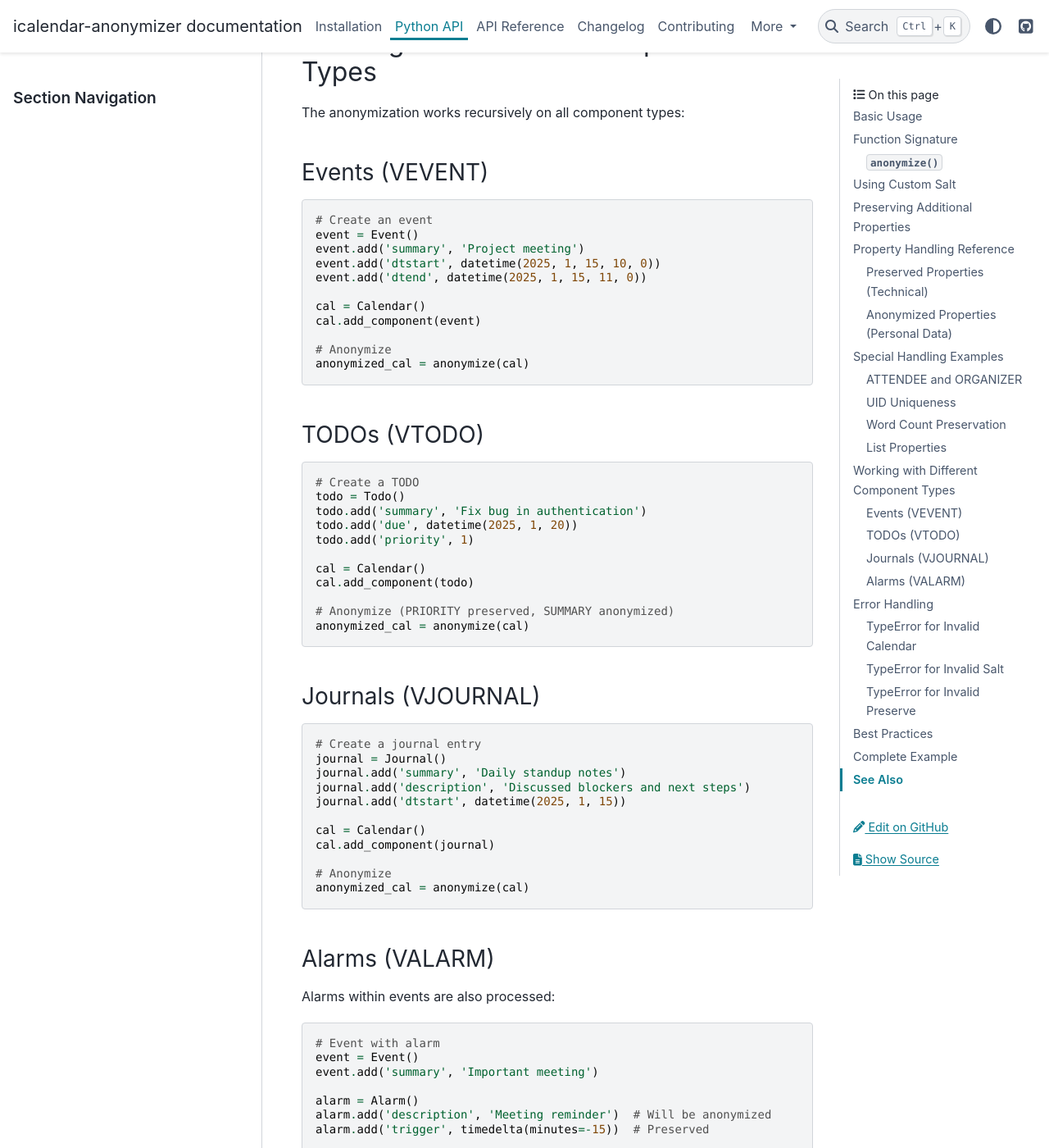
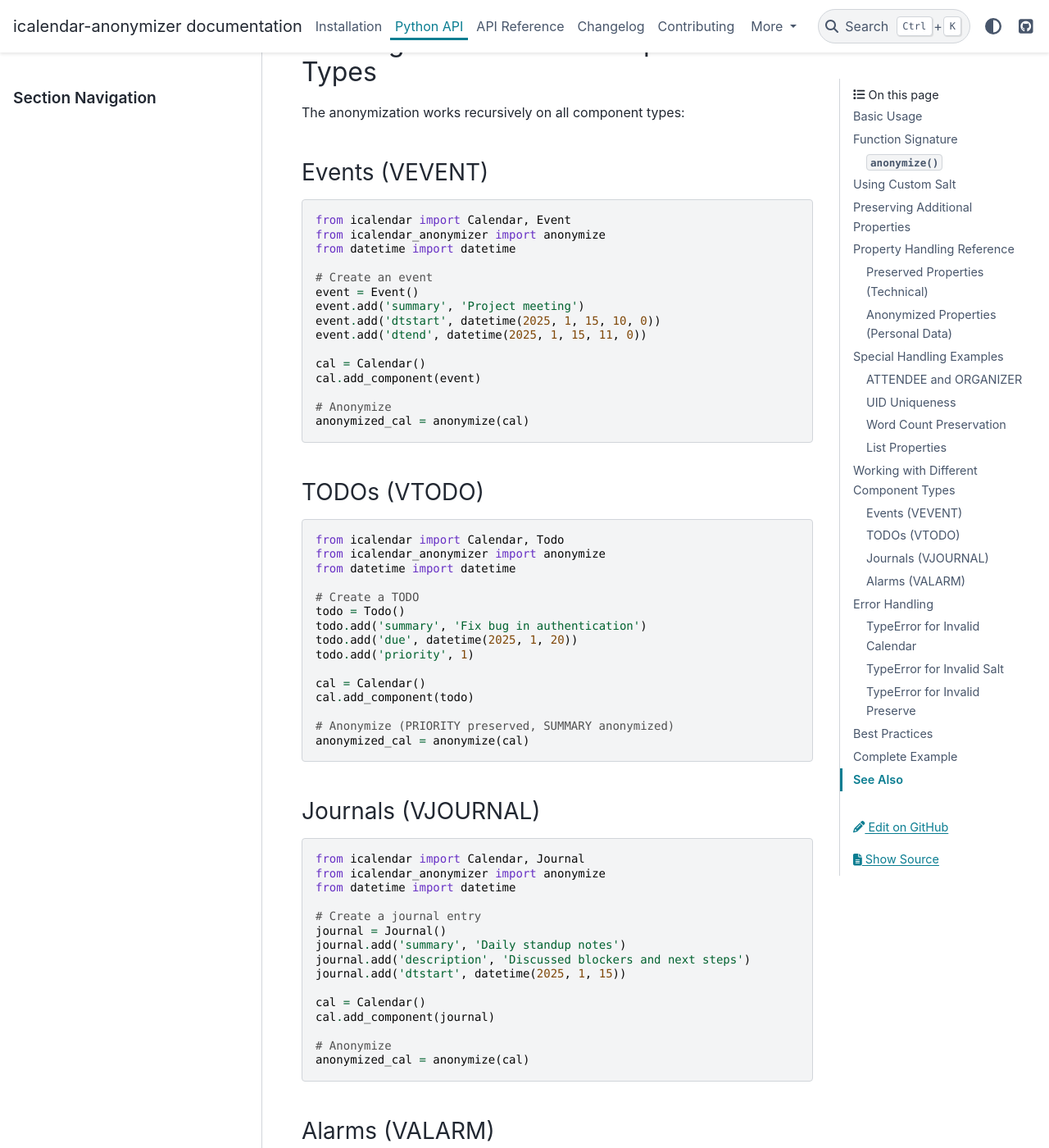
Before and after one commit to mergecal/icalendar-anonymizer, a Sphinx documentation site: the page built from docs/usage/python-api.rst, in a window 1280 px wide and 1400 px high, scrolled down 6293 px. Shown: the whole window at 82% size. Built offline with Sphinx 7.4.7 and the PyData theme 0.15.4, drawn with Linux system fonts in a browser that asks for light colours; some of the changed text lies outside the part shown.

Commit message:
docs: add missing imports and simplify API reference

```diff
--- a/docs/usage/python-api.rst
+++ b/docs/usage/python-api.rst
@@ -276,6 +276,10 @@ Events (VEVENT)
 
 .. code-block:: python
 
+    from icalendar import Calendar, Event
+    from icalendar_anonymizer import anonymize
+    from datetime import datetime
+
     # Create an event
     event = Event()
     event.add('summary', 'Project meeting')
@@ -293,6 +297,10 @@ TODOs (VTODO)
 
 .. code-block:: python
 
+    from icalendar import Calendar, Todo
+    from icalendar_anonymizer import anonymize
+    from datetime import datetime
+
     # Create a TODO
     todo = Todo()
     todo.add('summary', 'Fix bug in authentication')
@@ -309,6 +317,10 @@ Journals (VJOURNAL)
 -------------------
 
 .. code-block:: python
+
+    from icalendar import Calendar, Journal
+    from icalendar_anonymizer import anonymize
+    from datetime import datetime
 
     # Create a journal entry
     journal = Journal()
@@ -328,6 +340,10 @@ Alarms (VALARM)
 Alarms within events are also processed:
 
 .. code-block:: python
+
+    from icalendar import Calendar, Event, Alarm
+    from icalendar_anonymizer import anonymize
+    from datetime import timedelta
 
     # Event with alarm
     event = Event()
```
Also changed, not shown: docs/api/index.rst (+2 -44 lines).
